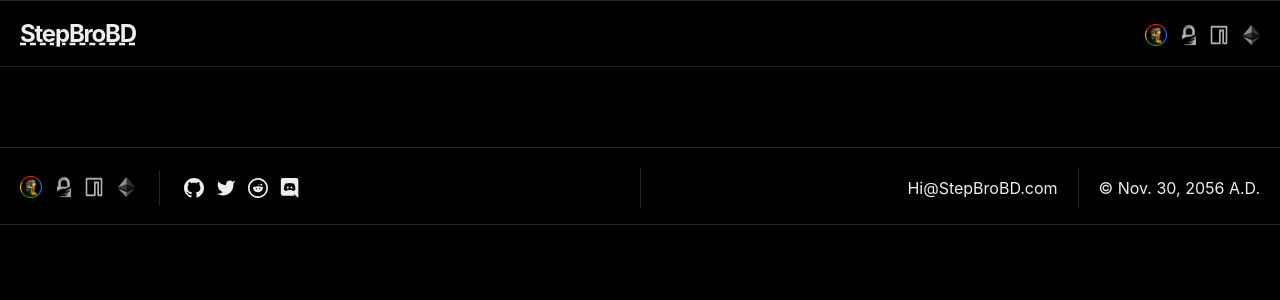
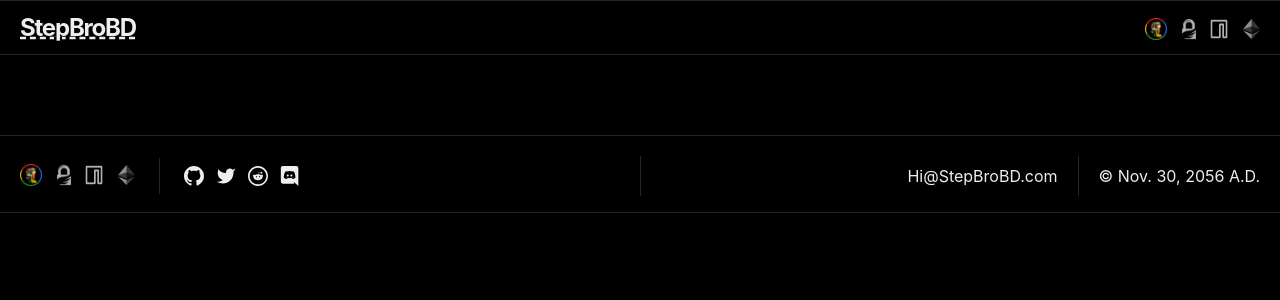
Before and after one commit to stepbrobd/stepbrobd, a Next.js app: page / in a window 1280 px wide. Shown: the top 300 px of the page. Built offline with nearby package versions, Linux system fonts and the light colour scheme.

Commit message:
layout changes

```diff
--- a/src/components/header.tsx
+++ b/src/components/header.tsx
@@ -6,7 +6,7 @@ import Image from "next/image";
 const Header: FunctionComponent = () => {
     return (
         <header className="border-neutral-800 border-y-[1px]">
-            <div className="container flex flex-row items-center mx-auto px-5 py-3">
+            <div className="container flex flex-row items-center mx-auto px-5 py-1.5">
                 <div className="container flex-row items-start items-start">
                     <Link href="/">
                         <a className="font-bold tracking-tighter text-2xl underline decoration-dashed">
```
